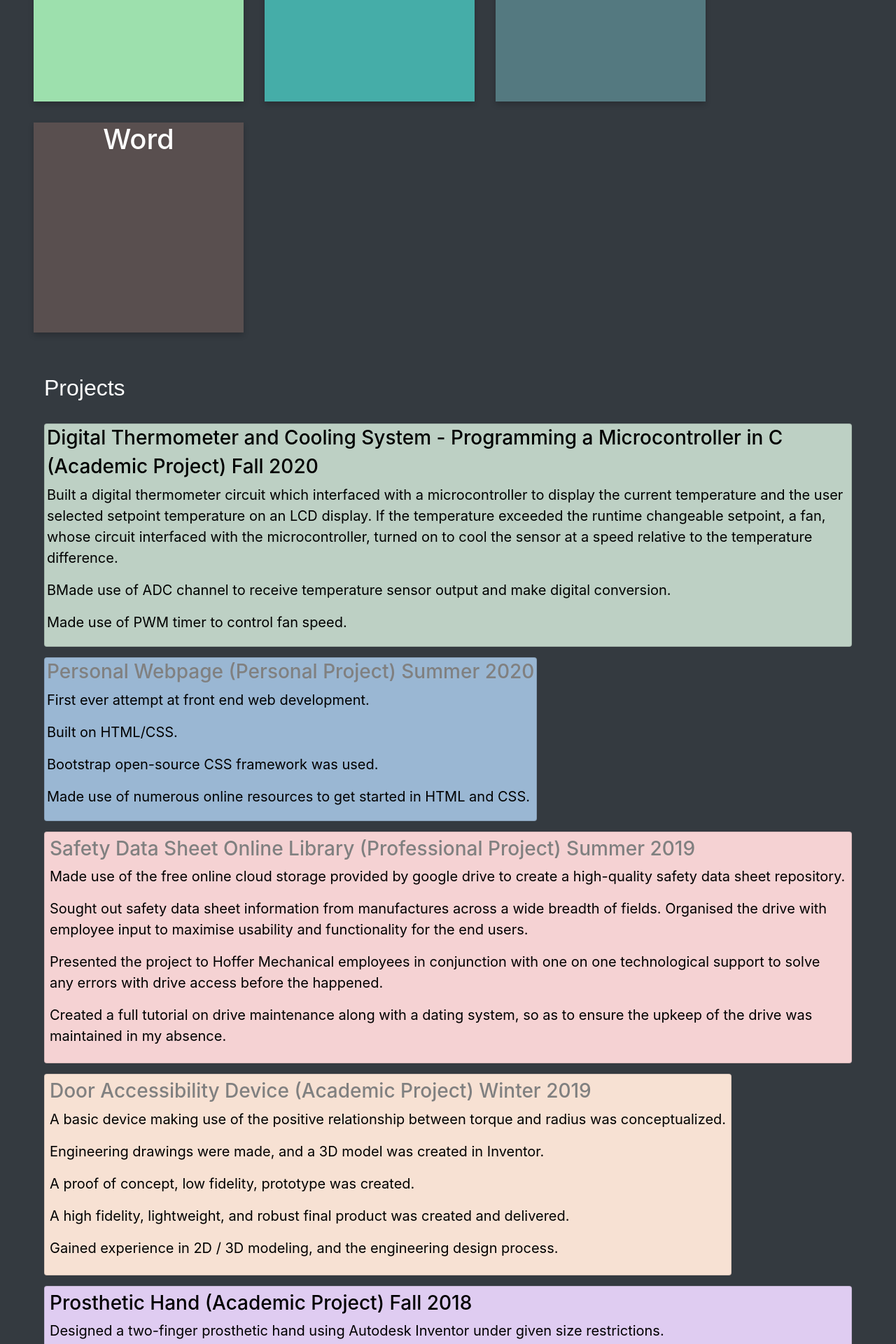
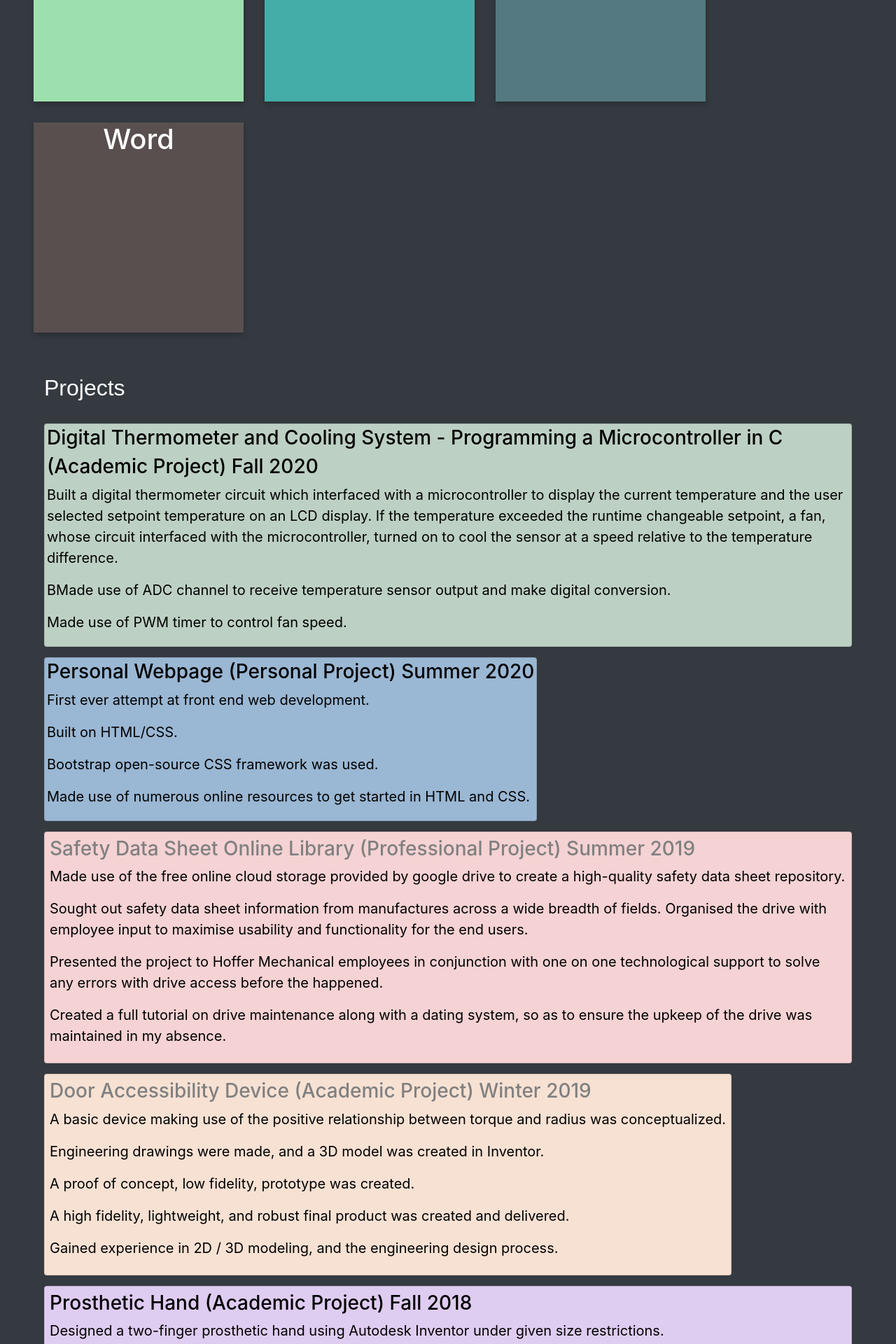
Before and after one commit to MannyLemos/MannyLemos.github.io, a Jekyll site: the page index.html, which Jekyll copies as it is, in a window 1280 px wide. Shown: the part 1978-3898 px from the top of the page at 70% size. Built offline with Jekyll 4.4.1, drawn with Linux system fonts in a browser that asks for light colours; nearby versions of some CDN libraries; a script that is not in the unit is left out.

Commit message:
Update index.html

```diff
--- a/index.html
+++ b/index.html
@@ -344,7 +344,7 @@
                         								<div style="padding-top:15px"  class="col-md-auto">
                             									<div style="background-color: #9ab7d3" class="card">
                               										<div style="padding: 3px">
-                                    										<h3 style="color:gray;">Personal Webpage (Personal Project) Summer 2020</h3>
+                                    										<h3 style="color:black;">Personal Webpage (Personal Project) Summer 2020</h3>
 											 			<p>First ever attempt at front end web development.</p>
 														<p>Built on HTML/CSS.</p>
 														<p>Bootstrap open-source CSS framework was used.</p>
```
